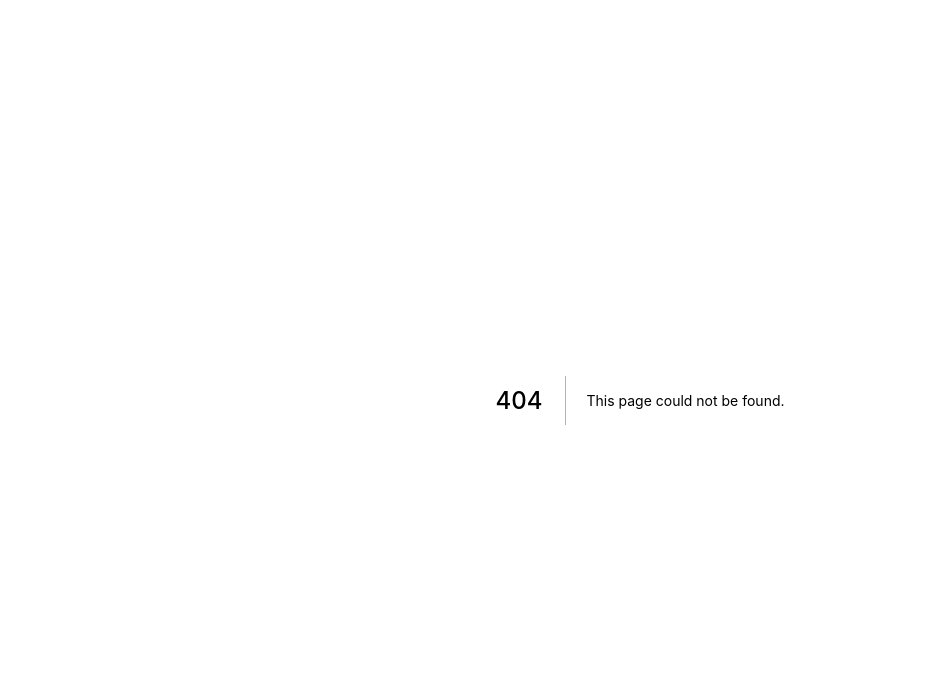
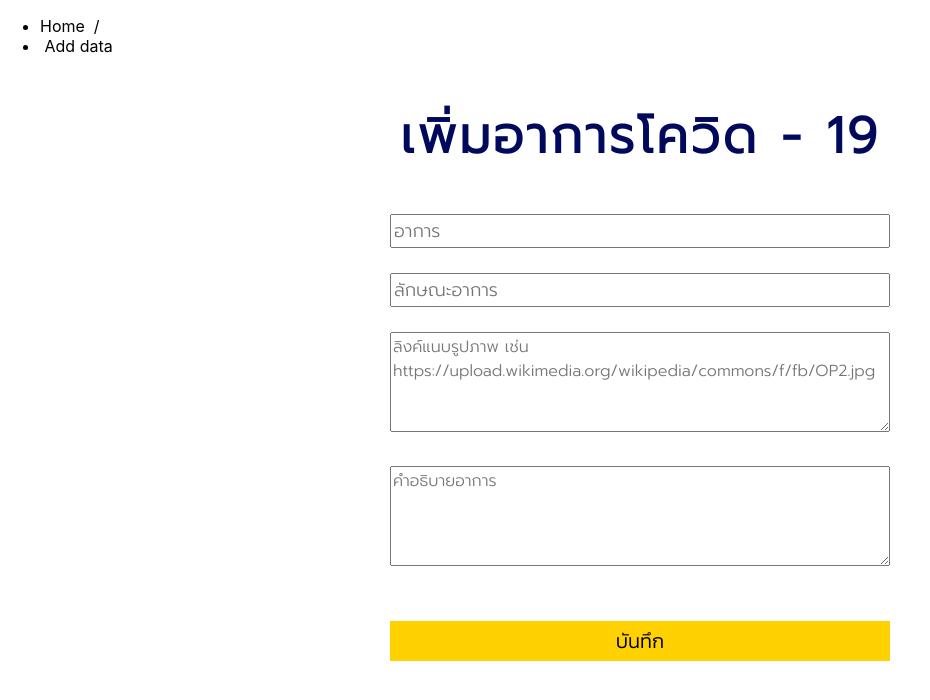
Before and after one commit to Pangkoki20/MiniProject, a Next.js app in the folder covid19/: page /CreateSymptom in a window 1280 px wide. Before the commit this address had no page. Shown: the top 700 px of the page, without its empty margins (0-930 px from the left). Built offline with nearby package versions, Linux system fonts and the light colour scheme.

Commit message:
Page Login and CreateSymptom

```diff
--- /dev/null
+++ b/covid19/pages/CreateSymptom.js
@@ -0,0 +1,56 @@
+import React, { useState, useEffect } from 'react';
+import { Col, Row, Button, Form, FormGroup, Label, Input, Container, Nav, NavItem } from 'reactstrap';
+import styles from '../styles/Create.module.css';
+
+function CreateSymptom() {
+
+    return (
+        <div className="pageAddfish" >
+            <Container>
+                <Form>
+                    <Row>
+                        <Col align="left">
+                            <Nav className="ml-auto">
+                                <NavItem> <a href="/datafish" className="text_nav"> Home </a> <span>&nbsp;</span>/ </NavItem>
+                                <NavItem> <a href="/addfish" className="text_nav1"> <span>&nbsp;</span>Add data</a> </NavItem>
+                            </Nav>
+                        </Col>
+                        {/* <Navbars /> */}
+                    </Row>
+                    <Row>
+                        <Col>
+                            <FormGroup align="center">
+                                <div>
+                                    <h2 className={styles.textHead2}>เพิ่มอาการโควิด - 19 </h2>
+                                </div>
+                                <Input className={styles.ip2} type="text" autocomplete="off" name="id" placeholder="อาการ" />
+                                <div className={styles.formIP2}>
+                                    {/* <Label className={styles.textLabel}>อาการ</Label> */}
+                                </div>
+                                <Input className={styles.ip2} type="text" autocomplete="off" name="local_name" placeholder="ลักษณะอาการ" />
+                                <div className={styles.formIP2}>
+                                    {/* <Label className={styles.textLabel}>ลักษณะอาการ</Label> */}
+                                </div>
+
+                                <div className={styles.formIP2}>
+                                    {/* <Label className={styles.textLabel}> </Label> */}
+                                </div>
+                                <Input className={styles.ip3} type="textarea" autocomplete="off" name="image" placeholder="ลิงค์แนบรูปภาพ เช่น https://upload.wikimedia.org/wikipedia/commons/f/fb/OP2.jpg" />
+                                <div className={styles.formIP2}>
+                                    {/* <Label className={styles.textLabel}></Label> */}
+                                </div>
+                                <Input className={styles.ip3} type="textarea" autocomplete="off" name="fish_detail" placeholder="คำอธิบายอาการ" />
+                                <p className="message"></p>
+                                <Button className={styles.bt2} style={{ width: "100%", marginTop: "50px" }}
+                                    onClick={() => {
+                                    }}>บันทึก</Button>
+                            </FormGroup>
+                        </Col>
+                    </Row>
+                </Form>
+            </Container>
+        </div>
+    );
+}
+
+export default CreateSymptom;
--- a/covid19/pages/_app.js
+++ b/covid19/pages/_app.js
@@ -1,4 +1,5 @@
 import '../styles/globals.css'
+import '../styles/Create.module.css'
 
 function MyApp({ Component, pageProps }) {
   return <Component {...pageProps} />
--- /dev/null
+++ b/covid19/styles/Create.module.css
@@ -0,0 +1,55 @@
+@import url('https://fonts.googleapis.com/css2?family=Prompt:wght@300&display=swap');
+@import url('https://fonts.googleapis.com/css2?family=Kanit:wght@300&family=Prompt:wght@200&display=swap');
+
+.textHead2 {
+  color: rgb(0, 9, 92);
+  letter-spacing: 3px;
+  font-size: 50px;
+  font-weight: bolder;
+  text-align: center;
+  margin-bottom: 30px;
+  font-family: 'Prompt', sans-serif;
+}
+.textLabel {
+  font-size: 20px;
+  font-family: 'Prompt', sans-serif;
+}
+.ip2 {
+  width: 500px;
+  margin-top: 10px;
+  margin-bottom: 15px;
+  font-size: 18px;
+  font-family: 'Prompt', sans-serif;
+}
+.ip3 {
+  width: 500px;
+  height: 100px !important;
+  margin-top: 10px;
+  margin-bottom: 20px;
+  font-size: 16px;
+  font-family: 'Prompt', sans-serif;
+}
+.formIP2 {
+  text-align: start;
+  margin-left: 250px;
+}
+.bt2 {
+  width: 500px !important;
+  margin-top: 15px !important;
+  font-size: 20px;
+  font-family: 'Kanit', sans-serif;
+  background-color: #ffd100;
+  border: none;
+  height: 40px;
+}
+@media only screen and (min-width: 768px) {
+  .formIP {
+    margin-left: 200px;
+  }
+}
+
+@media only screen and (min-width: 1024px) {
+  .formIP {
+    margin-left: 330px;
+  }
+}
--- a/covid19/styles/Home.module.css
+++ b/covid19/styles/Home.module.css
@@ -1,122 +1,57 @@
-.container {
-  min-height: 100vh;
-  padding: 0 0.5rem;
-  display: flex;
-  flex-direction: column;
-  justify-content: center;
-  align-items: center;
+@import url('https://fonts.googleapis.com/css2?family=Roboto+Condensed:wght@700&display=swap');
+@import url('https://fonts.googleapis.com/css2?family=Oswald:wght@300&display=swap');
+@import url('https://fonts.googleapis.com/css2?family=RocknRoll+One&display=swap');
+
+.textHead {
+  color: rgb(0, 9, 92);
+  letter-spacing: 3px;
+  font-size: 50px;
+  font-weight: bolder;
+  text-align: center;
+  margin-top: 150px;
+  margin-bottom: 30px;
+  font-family: 'RocknRoll One', sans-serif;
+}
+.ip1 {
+  width: 400px;
+  margin-top: 10px;
+  margin-bottom: 20px;
+  font-size: 20px;
+   font-family: 'Oswald', sans-serif;
+}
+.btloginpsu {
+  background-color: rgb(23, 107, 202);
+  margin-top: 20px !important;
+  width: 400px !important;
+  height: 40px !important;
+  border: none;
+  font-size: 20px;
+  color: #caf0f8;
+  font-family: 'Roboto Condensed', sans-serif;
+}
+.btloginadmin{
+  color: rgb(0, 0, 0);
+  background-color: #70e000;
+  margin-top: 20px !important;
+  width: 400px !important;
+  height: 40px !important;
+  border: none;
+  font-size: 20px;
+  font-family: 'Roboto Condensed', sans-serif;
+}
+.bt5:hover {
+  color: rgb(87, 87, 87);
+  background-color: rgb(241, 241, 241);
+  border: none;
+}
+@media only screen and (min-width: 768px) {
+  .formIP {
+    margin-left: 200px;
+  }
 }
 
-.main {
-  padding: 5rem 0;
-  flex: 1;
-  display: flex;
-  flex-direction: column;
-  justify-content: center;
-  align-items: center;
-}
-
-.footer {
-  width: 100%;
-  height: 100px;
-  border-top: 1px solid #eaeaea;
-  display: flex;
-  justify-content: center;
-  align-items: center;
-}
-
-.footer img {
-  margin-left: 0.5rem;
-}
-
-.footer a {
-  display: flex;
-  justify-content: center;
-  align-items: center;
-}
-
-.title a {
-  color: #0070f3;
-  text-decoration: none;
-}
-
-.title a:hover,
-.title a:focus,
-.title a:active {
-  text-decoration: underline;
-}
-
-.title {
-  margin: 0;
-  line-height: 1.15;
-  font-size: 4rem;
-}
-
-.title,
-.description {
-  text-align: center;
-}
-
-.description {
-  line-height: 1.5;
-  font-size: 1.5rem;
-}
-
-.code {
-  background: #fafafa;
-  border-radius: 5px;
-  padding: 0.75rem;
-  font-size: 1.1rem;
-  font-family: Menlo, Monaco, Lucida Console, Liberation Mono, DejaVu Sans Mono,
-    Bitstream Vera Sans Mono, Courier New, monospace;
-}
-
-.grid {
-  display: flex;
-  align-items: center;
-  justify-content: center;
-  flex-wrap: wrap;
-  max-width: 800px;
-  margin-top: 3rem;
-}
-
-.card {
-  margin: 1rem;
-  flex-basis: 45%;
-  padding: 1.5rem;
-  text-align: left;
-  color: inherit;
-  text-decoration: none;
-  border: 1px solid #eaeaea;
-  border-radius: 10px;
-  transition: color 0.15s ease, border-color 0.15s ease;
-}
-
-.card:hover,
-.card:focus,
-.card:active {
-  color: #0070f3;
-  border-color: #0070f3;
-}
-
-.card h3 {
-  margin: 0 0 1rem 0;
-  font-size: 1.5rem;
-}
-
-.card p {
-  margin: 0;
-  font-size: 1.25rem;
-  line-height: 1.5;
-}
-
-.logo {
-  height: 1em;
-}
-
-@media (max-width: 600px) {
-  .grid {
-    width: 100%;
-    flex-direction: column;
+@media only screen and (min-width: 1024px) {
+  .formIP {
+    margin-left: 330px;
   }
 }
```
Also changed, not shown: covid19/pages/index.js (+27 -55 lines), covid19/pages/Navbar.js (added).
